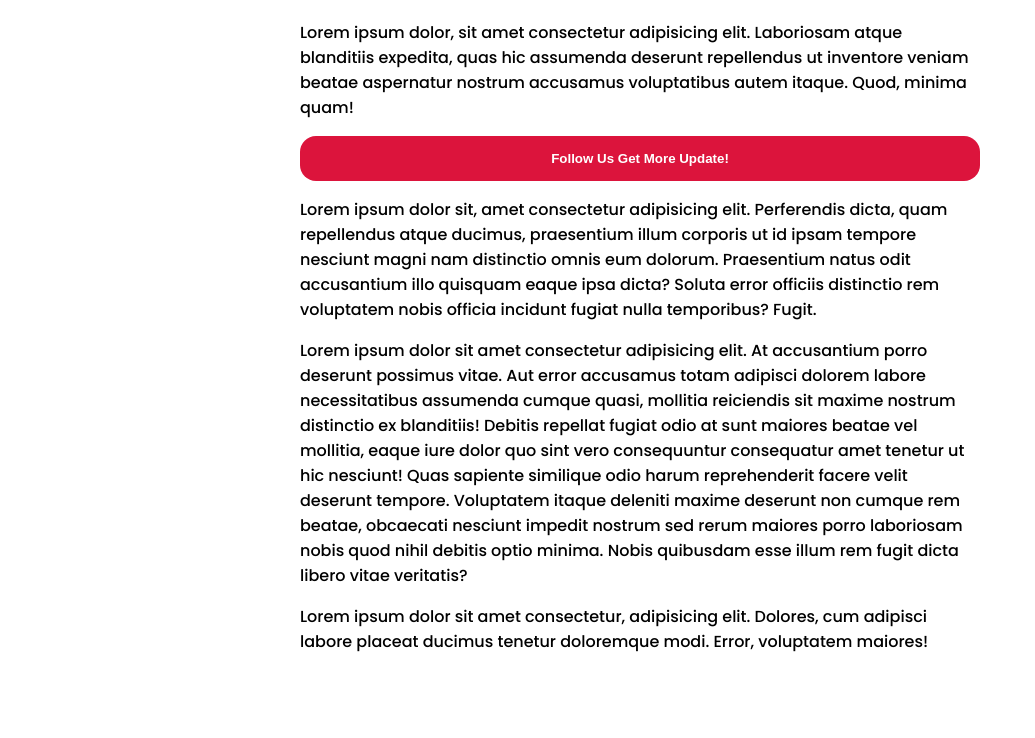
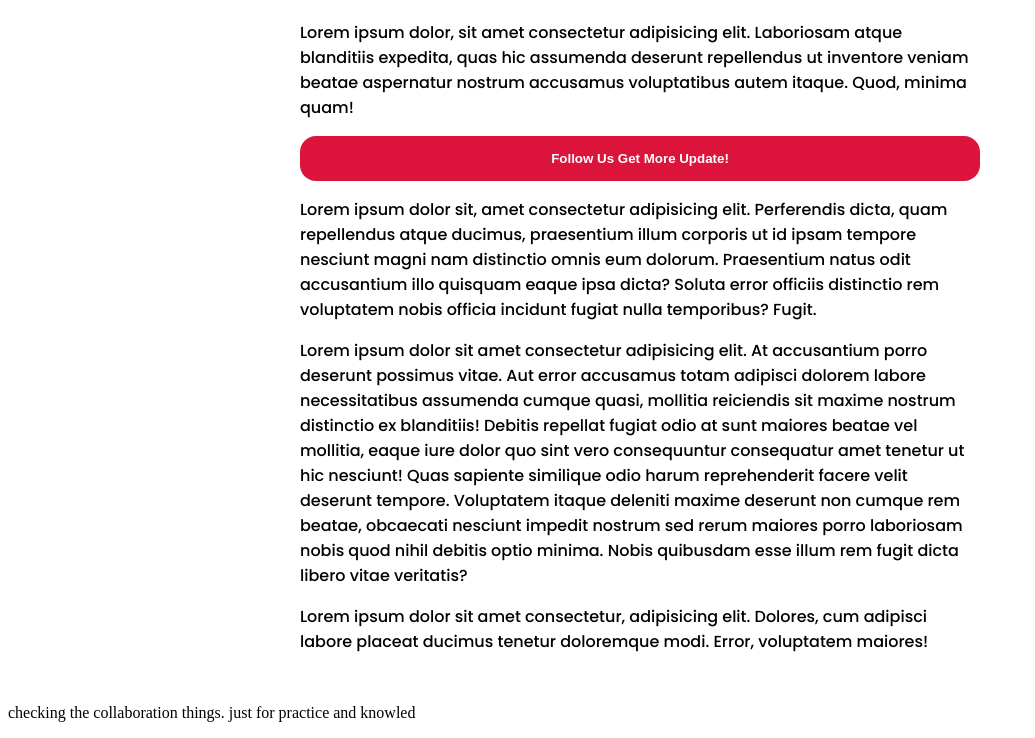
Before and after one commit to IamNithesh/psuedo-code, a plain HTML site: page index.html in a window 1280 px wide. Shown: the part 599-1337 px from the top of the page, without its empty margins (0-1035 px from the left). Before the commit the page ends 1303 px from the top, so only its background shows below. Drawn offline with nearby package versions, Linux system fonts and the light colour scheme.

Commit message:
subham-v2

```diff
--- a/index.html
+++ b/index.html
@@ -20,5 +20,7 @@
 
     </div>
 
+    <p>checking the collaboration things. just for practice and knowled</p>
+
 </body>
 </html>
```
